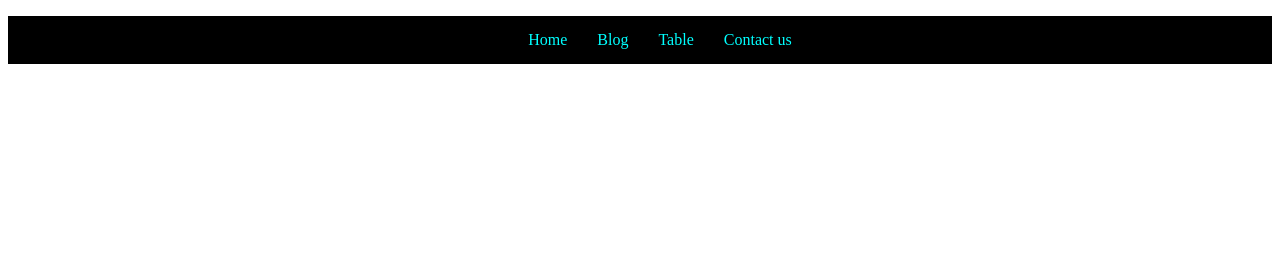
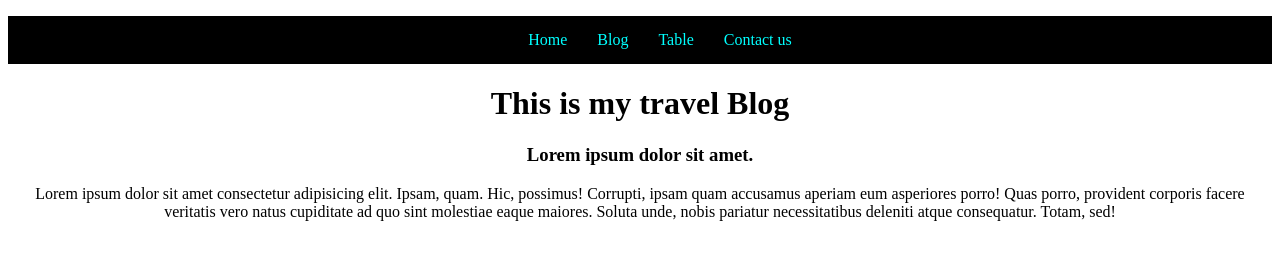
Before and after one commit to xer-on/my-first-project, a plain HTML site: page index.html in a window 1280 px wide. Drawn offline with Linux system fonts and the light colour scheme.

Commit message:
edited index

```diff
--- a/index.html
+++ b/index.html
@@ -5,6 +5,7 @@
     <meta name="viewport" content="width=device-width, initial-scale=1.0">
     <title>My First Ever Github Repo</title>
     <link rel="stylesheet" href="styles/nav.css">
+    <link rel="stylesheet" href="styles/index.css">
 </head>
 <body>
     <header>
@@ -17,5 +18,13 @@
             </ul>
         </nav>
     </header>
+    <main>
+        <div class="content">
+
+        <h1>This is my travel Blog</h1>
+        <h3>Lorem ipsum dolor sit amet.</h3>
+        <p>Lorem ipsum dolor sit amet consectetur adipisicing elit. Ipsam, quam. Hic, possimus! Corrupti, ipsam quam accusamus aperiam eum asperiores porro! Quas porro, provident corporis facere veritatis vero natus cupiditate ad quo sint molestiae eaque maiores. Soluta unde, nobis pariatur necessitatibus deleniti atque consequatur. Totam, sed!</p>
+        </div>
+    </main>
 </body>
 </html>
--- /dev/null
+++ b/styles/index.css
@@ -0,0 +1,3 @@
+.content{
+    text-align: center;
+}
```
